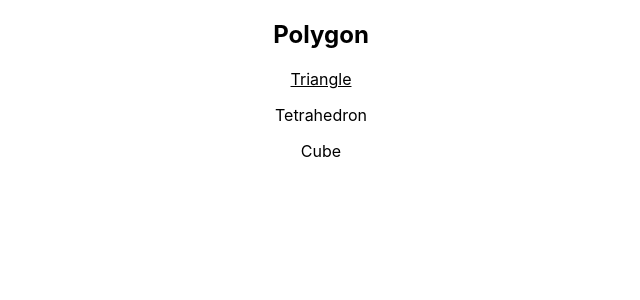
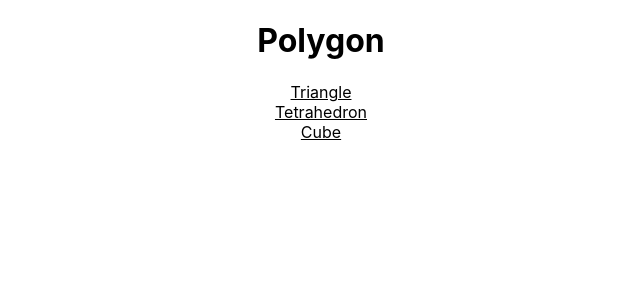
Before and after one commit to attila-suranyi/Polygon_area, a React (Create React App) app in the folder polygon_frontend/: page / in a window 1280 px wide. Shown: the top 300 px of the page, without its empty margins (319-959 px from the left). Built offline with nearby package versions, Linux system fonts and the light colour scheme.

Commit message:
fetching

```diff
--- a/polygon_frontend/package.json
+++ b/polygon_frontend/package.json
@@ -6,7 +6,9 @@
     "@testing-library/jest-dom": "^4.2.4",
     "@testing-library/react": "^9.4.0",
     "@testing-library/user-event": "^7.2.1",
+    "axios": "^0.19.2",
     "react": "^16.12.0",
+    "react-axios": "^2.0.3",
     "react-dom": "^16.12.0",
     "react-router-dom": "^5.1.2",
     "react-scripts": "3.3.1"
--- a/polygon_frontend/src/components/Indexpage.js
+++ b/polygon_frontend/src/components/Indexpage.js
@@ -5,12 +5,16 @@ export default class Indexpage extends Component {
   render() {
     return (
       <div className="Indexpage">
-        <h2>Polygon</h2>
+        <h1>Polygon</h1>
         <Link to="/triangle" style={{ color: "#000" }}>
           Triangle
+        </Link><br></br>
+        <Link to="/tetrahedron" style={{ color: "#000" }}>
+          Tetrahedron
+        </Link><br></br>
+        <Link to="/cube" style={{ color: "#000" }}>
+          Cube
         </Link>
-        <p>Tetrahedron</p>
-        <p>Cube</p>
       </div>
     );
   }
--- a/polygon_frontend/src/components/Polygon.js
+++ b/polygon_frontend/src/components/Polygon.js
@@ -1,15 +1,32 @@
 import React, { Component } from "react";
+import Axios from "axios";
 
 export default class Polygon extends Component {
   state = {
-    shapeType: ""
+    backendIp: "http://localhost:8080",
+    area: null,
+    geometry: [],
+
+    fetchPolygonData: () => {
+      Axios.get(`${this.state.backendIp}/${this.props.shapeType}`).then(res =>
+        this.setState({
+          area: res.data.area,
+          geometry: res.data.vertexCoordinates
+        })
+      );
+    }
   };
+
+  componentDidMount() {
+    this.state.fetchPolygonData();
+  }
 
   render() {
     return (
-        <div className="Polygon">
-            <p>{this.props.shapeType}</p>
-        </div>
+      <div className="Polygon">
+        <p>{this.props.shapeType}</p>
+        {this.state.area ? <p>{this.state.area}</p> : <p>Fetching...</p>}
+      </div>
     );
   }
 }
```
Also changed, not shown: polygon_frontend/src/components/Graphics.js (added, +7 -0 lines), 1 other file (tests, documents, lock files or other folders).
